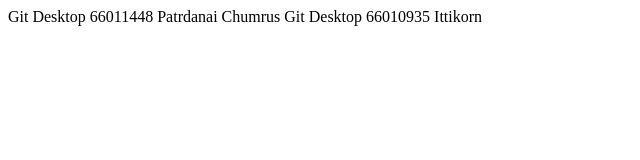
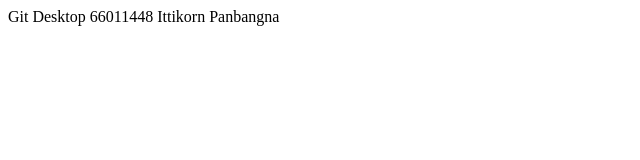
Before and after one commit to patdanai767/git101, a plain HTML site: page index.html in a window 1280 px wide. Shown: the whole page, without its empty margins (0-640 px from the left). Drawn offline with Linux system fonts and the light colour scheme.

Commit message:
Update index.html

```diff
--- a/index.html
+++ b/index.html
@@ -6,7 +6,6 @@
     <title>Document</title>
 </head>
 <body>
-    Git Desktop 66011448 Patrdanai Chumrus
-    Git Desktop 66010935 Ittikorn
+    Git Desktop 66011448 Ittikorn Panbangna
 </body>
 </html>
```
